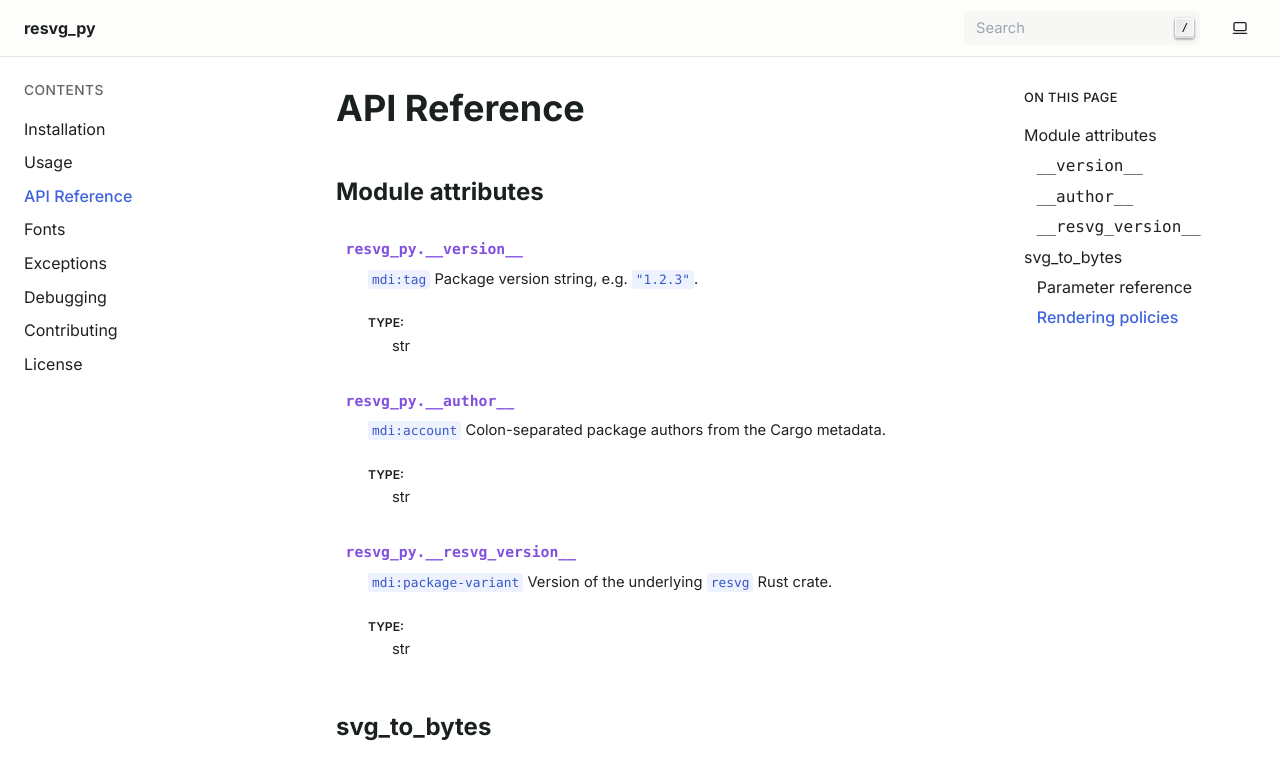
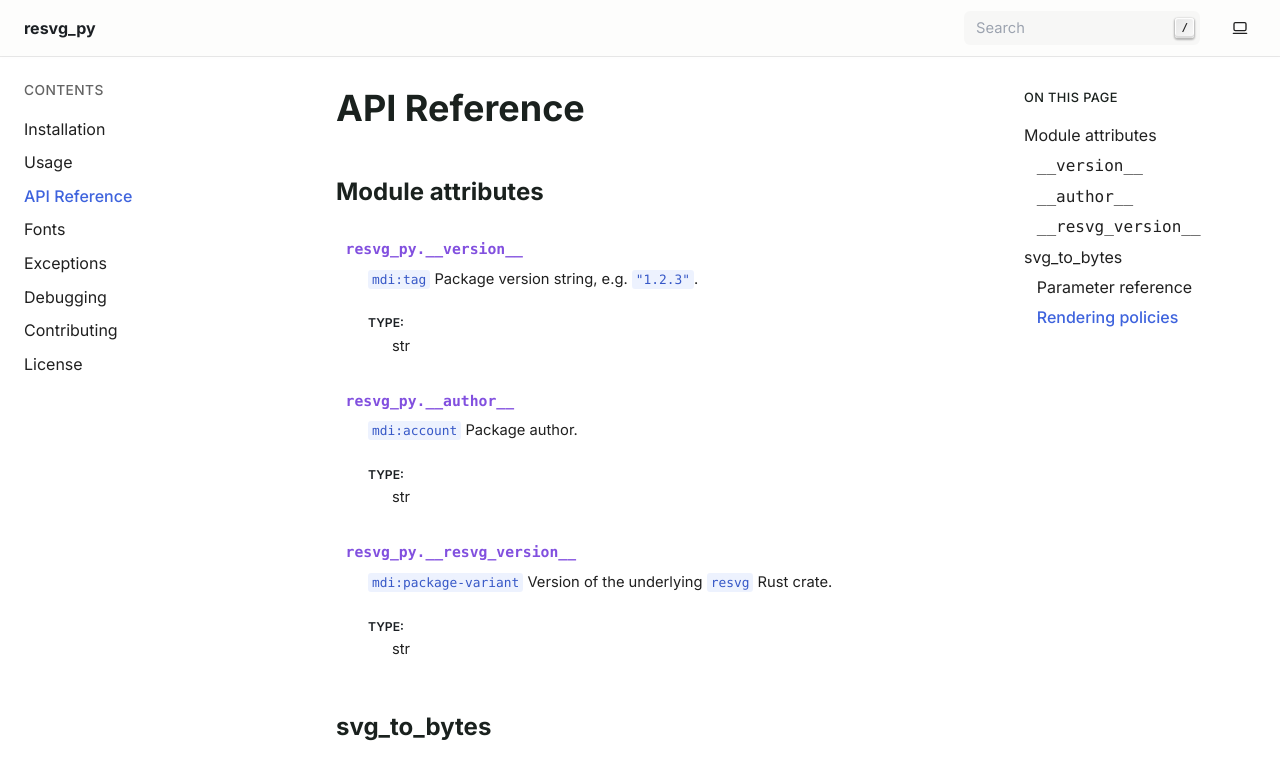
Before and after one commit to baseplate-admin/resvg-py, a Sphinx documentation site: the page built from docs/api.rst, in a window 1280 px wide and 900 px high, cut to the strip 0-763 px from the top of the window. Built offline with Sphinx 7.4.7, drawn with Linux system fonts in a browser that asks for light colours; cross-references to code outside the pages are shown as plain code; the version number is read from the project's files by our own code.

Commit message:
release: keep existing package author metadata

```diff
--- a/Cargo.toml
+++ b/Cargo.toml
@@ -2,7 +2,7 @@
 name = "resvg_py"
 version = "0.5.0"
 edition = "2024"
-authors = ['baseplate-admin', 'Sergei Iakhnitskii']
+authors = ['baseplate-admin']
 build = 'build.rs'
 # See more keys and their definitions at https://doc.rust-lang.org/cargo/reference/manifest.html
 [lib]
--- a/docs/api.rst
+++ b/docs/api.rst
@@ -14,7 +14,7 @@ Module attributes
 
 .. data:: __author__
 
-   :iconify:`mdi:account` Colon-separated package authors from the Cargo metadata.
+   :iconify:`mdi:account` Package author.
 
    :type: str
 
--- a/pyproject.toml
+++ b/pyproject.toml
@@ -5,7 +5,6 @@ name = "resvg_py"
 dynamic = ["version"]
 authors = [
     { name = "baseplate-admin", email = "61817579+baseplate-admin@users.noreply.github.com" },
-    { name = "Sergei Iakhnitskii" },
 ]
 classifiers = [
     "Programming Language :: Rust",
```
